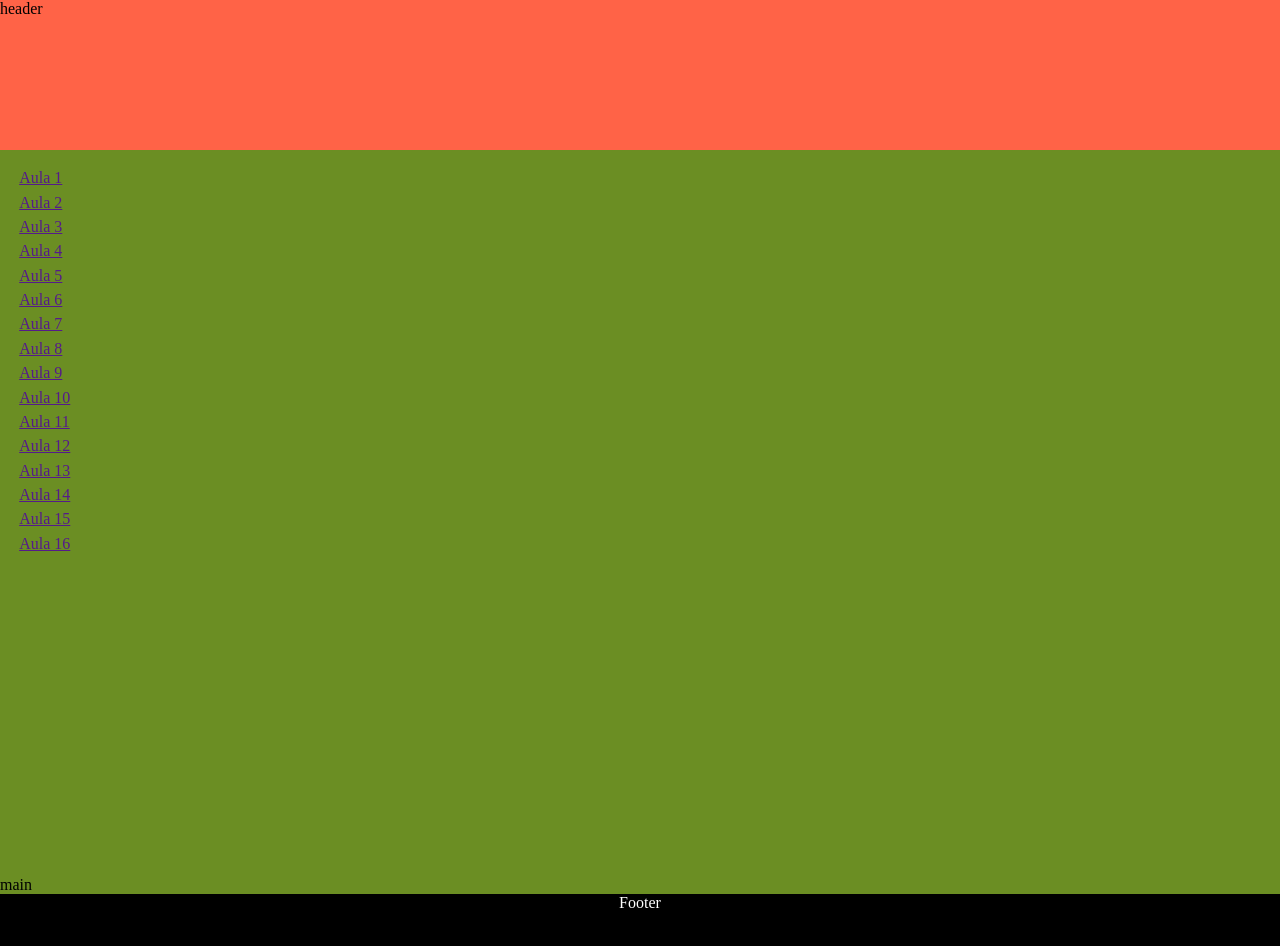
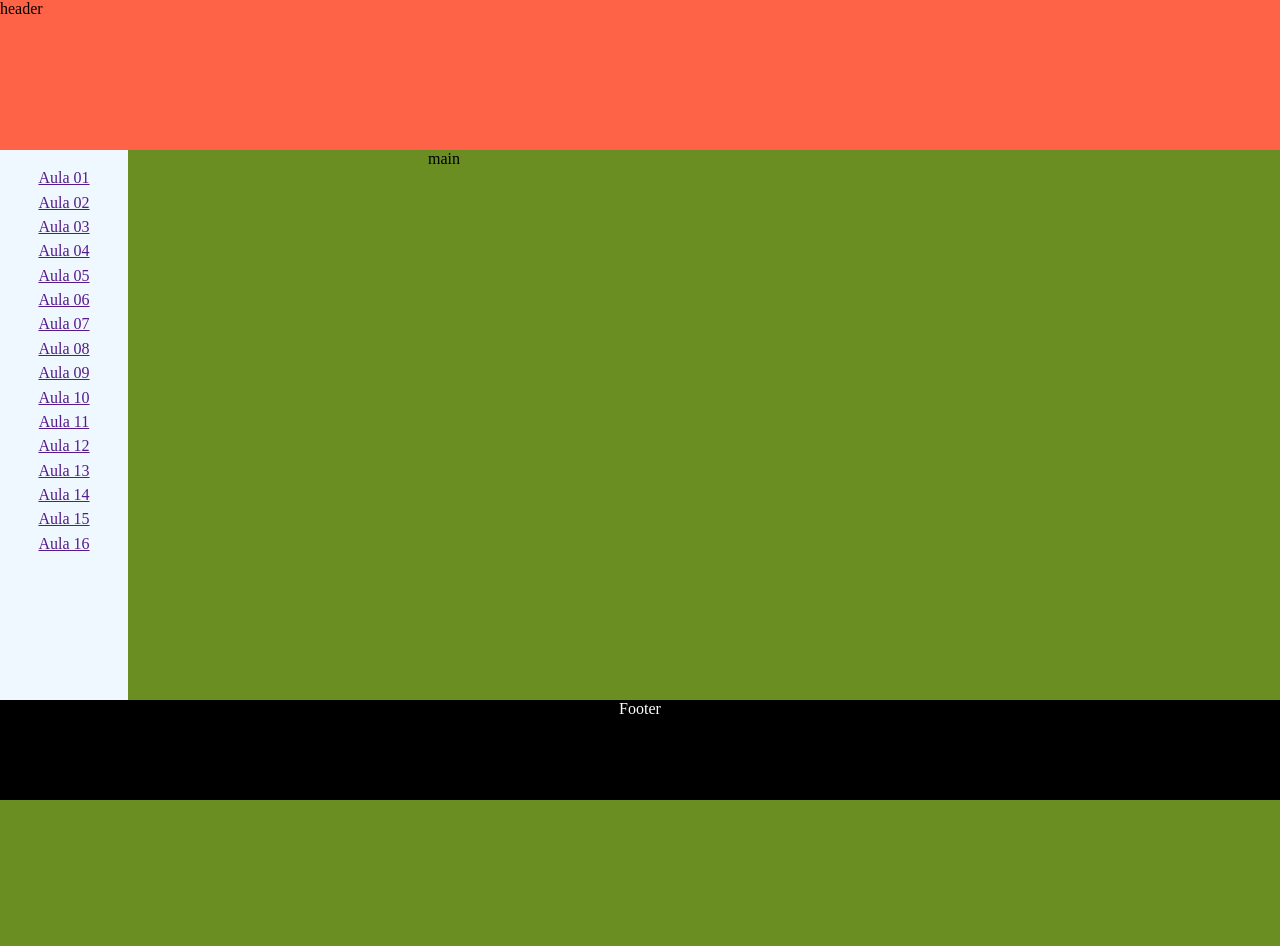
Before and after one commit to AlexMandri/dev_web_fat, a plain HTML site: page index.html in a window 1280 px wide. After the commit the page ends 800 px from the top, so only its background shows below. Drawn offline with Linux system fonts and the light colour scheme.

Commit message:
alteração do tamanho da tag nav

```diff
--- a/css/style.css
+++ b/css/style.css
@@ -15,12 +15,17 @@ body{
     background: olivedrab;
 }
 main{
+    display: flex;
     flex: 1;
 }
 main aside nav{
     display: flex;
     flex-direction: column;
+    text-align: center;
     padding: 1rem;
+    background-color: aliceblue;
+    width: 8rem;
+    height: 100%;
 }
 nav a{
     padding: 0.2rem;
--- a/index.html
+++ b/index.html
@@ -11,15 +11,15 @@
     <main>
         <aside>
             <nav>
-                <a href="">Aula 1</a>
-                <a href="">Aula 2</a>
-                <a href="">Aula 3</a>
-                <a href="">Aula 4</a>
-                <a href="">Aula 5</a>
-                <a href="">Aula 6</a>
-                <a href="">Aula 7</a>
-                <a href="">Aula 8</a>
-                <a href="">Aula 9</a>
+                <a href="">Aula 01</a>
+                <a href="">Aula 02</a>
+                <a href="">Aula 03</a>
+                <a href="">Aula 04</a>
+                <a href="">Aula 05</a>
+                <a href="">Aula 06</a>
+                <a href="">Aula 07</a>
+                <a href="">Aula 08</a>
+                <a href="">Aula 09</a>
                 <a href="">Aula 10</a>
                 <a href="">Aula 11</a>
                 <a href="">Aula 12</a>
```
